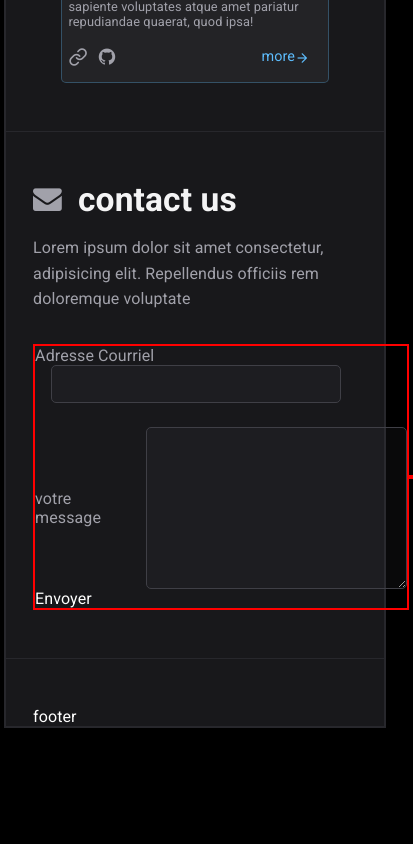
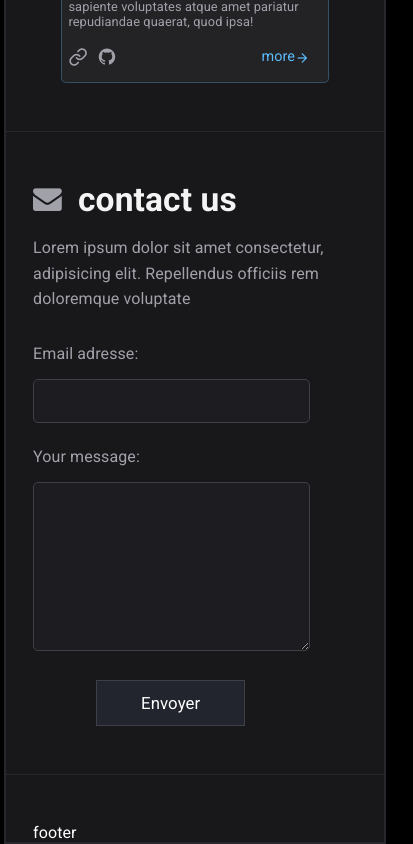
Before and after one commit to bilelmahmoud/Portfolio, a React (Vite) app: page / in a window 390 px wide. Shown: the part 2291-3135 px from the top of the page, 413 px wide, since content can reach past the window. Before the commit the page ends 3019 px from the top, so only its background shows below. Built offline with nearby package versions, Linux system fonts and the light colour scheme.

Commit message:
Ajouter le bouton submit  et rendre la section contact responsive

```diff
--- a/src/components/4-contact/Contact.jsx
+++ b/src/components/4-contact/Contact.jsx
@@ -12,17 +12,17 @@ const Contact = () => {
     <p className='sub-title'>Lorem ipsum dolor sit amet consectetur, adipisicing elit. Repellendus officiis rem doloremque voluptate
     </p>
     <div className="flex">
-      <form className='border'>
-        <div>
-          <label htmlFor="email">Adresse Courriel</label>
-          <input type="email" name='' id='email'/>
+      <form >
+        <div className='flex'>
+          <label htmlFor="email">Email adresse:</label>
+          <input required type="email" name='' id='email'/>
         </div>
         <div className='flex' style={{marginTop : "24px"}}>
-          <label htmlFor="message">votre message</label>
-          <textarea name="" id="message"></textarea>
+          <label htmlFor="message">Your message:</label>
+          <textarea required name="" id="message"></textarea>
         </div>
 
-        <button>Envoyer</button>
+        <button className='submit'>Envoyer</button>
 
       </form>
       <div className=" border animation">
--- a/src/components/4-contact/contact.css
+++ b/src/components/4-contact/contact.css
@@ -51,3 +51,57 @@ section.contact-us #message{
     min-height: 9rem;
     resize: vertical;
 }
+
+section.contact-us .submit{
+background-color: rgb(34, 37, 46, 1);
+padding: 0.75rem 2rem;
+text-align: center;
+font-size: 1.05rem;
+text-transform: capitalize;
+transition: 0.3s;
+margin-top: 1.8rem;
+border: 1px solid rgb(63 63 70);
+
+}
+
+section.contact-us .submit:hover{
+    scale: 0.97;
+}
+
+/*
+===============================
+3.responsive
+===============================
+*/
+
+@media (max-width: 600px) {
+
+    section.contact-us form{
+      display: flex;
+      flex-direction: column;
+      width: 85%;
+    }
+
+    section.contact-us form div.flex{
+        flex-direction: column;
+        align-items: start;
+      }
+
+      section.contact-us .animation{
+        display: none;
+    }
+
+    section.contact-us #email,
+    section.contact-us #message{
+        width: 100%;
+        margin-left: 0;
+        padding: 0.7rem 0;
+        margin-top: 1rem;
+    }
+
+    section.contact-us .submit{
+        width: 30%;
+        align-self: center;
+    }
+
+}
```
